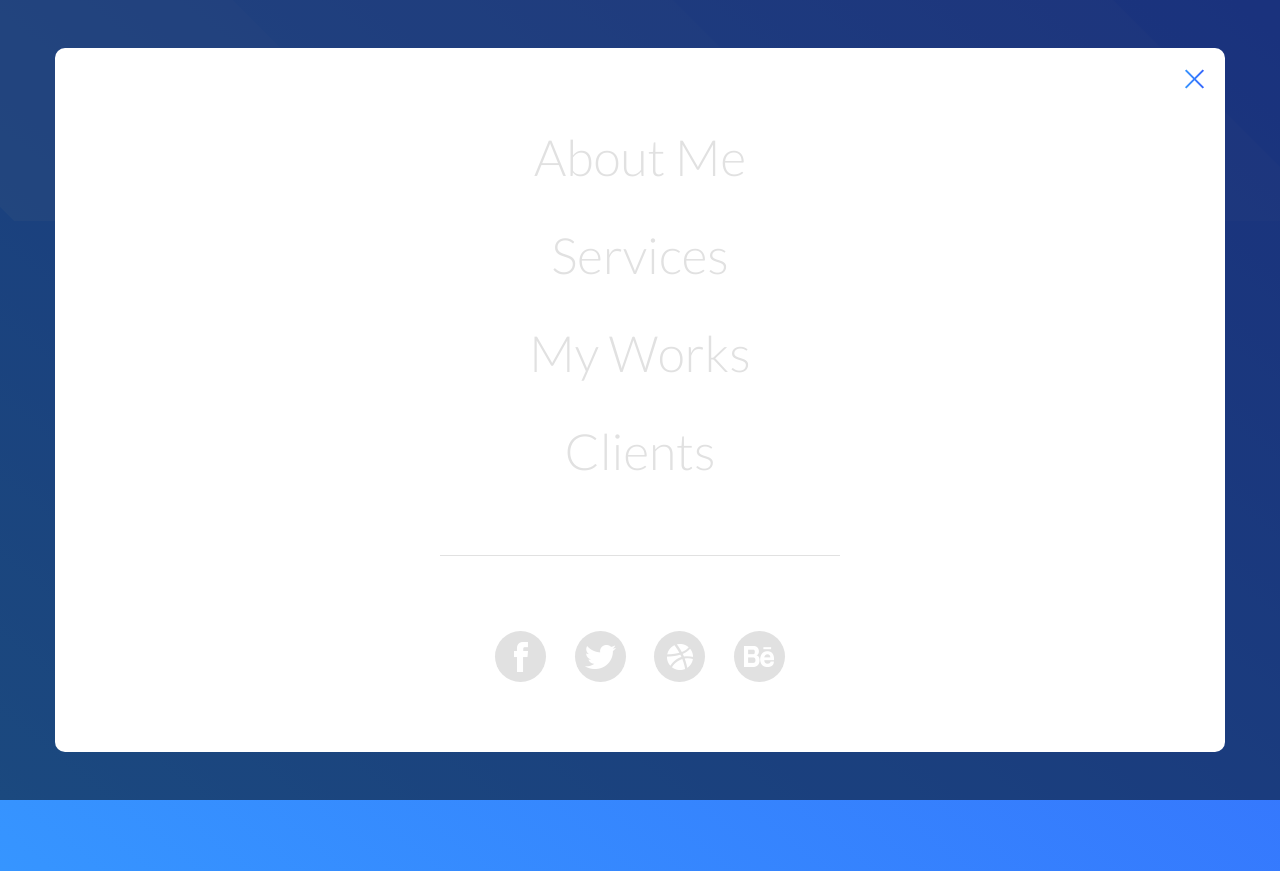
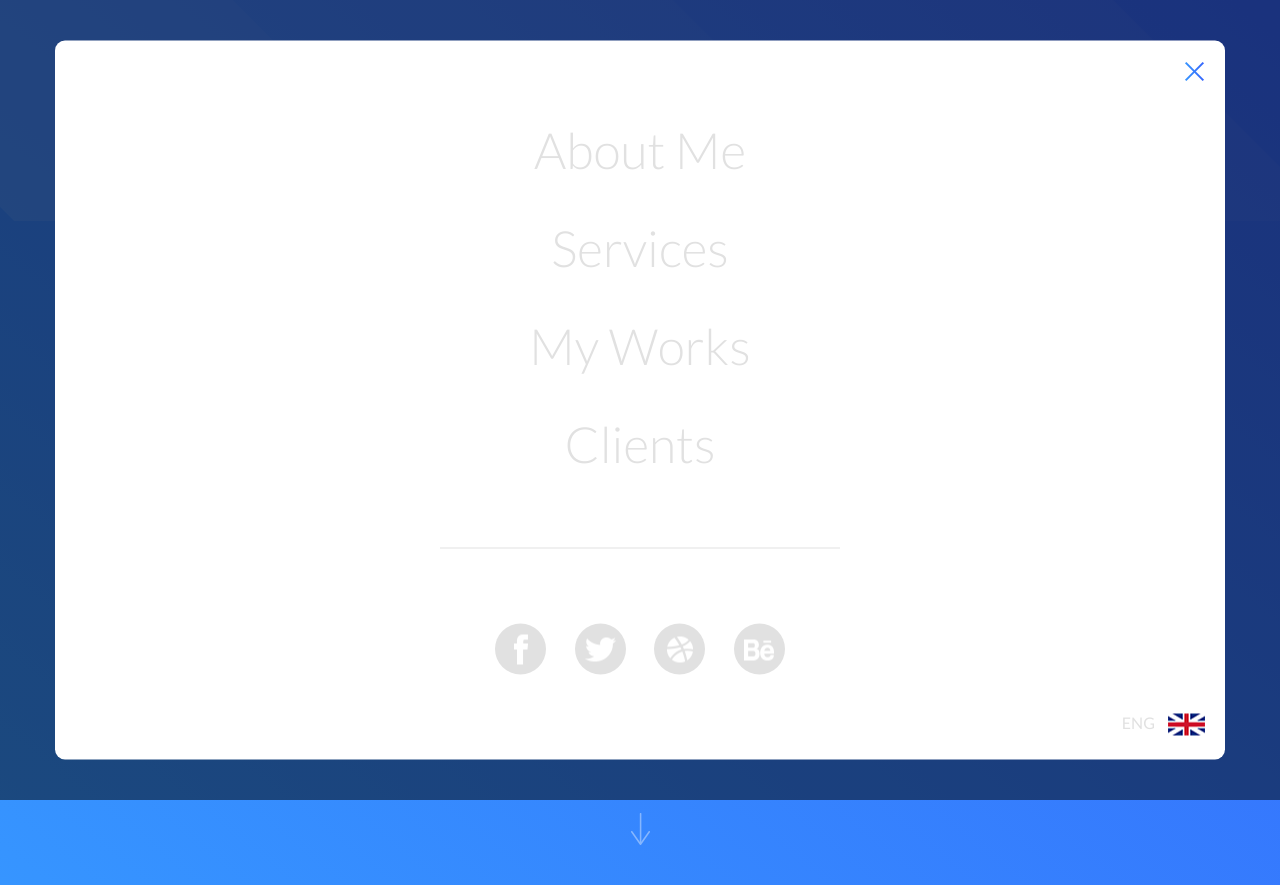
Before and after one commit to Asamoiliuk/beetroot_practice, a website: page src/index.html in a window 1280 px wide. Both pictures are taken after a click on the label 1196 px from the left and 110 px from the top of the page. Drawn offline with nearby package versions, Linux system fonts and the light colour scheme; files that its build step writes are made by us from their sources.

Commit message:
global.scss added, vars replaced by vars-new.scss, header, menu and hire-me popup form completed

```diff
--- a/src/_header.html
+++ b/src/_header.html
@@ -13,13 +13,14 @@
             <div class="col-9 header__container">
                 <div class="circle1">
                 </div>
-                <h1 class="h1 header__h1">free portfolio PSD template FOR GRAPHIC designerS</h1>
+                <h1 class="headerOne header__h1">free portfolio PSD template FOR GRAPHIC designerS</h1>
                 <p class="header__paragraph">Lorem ipsum dolor sit amet, consectetur adipisicing elit, sed do eiusmod
                     tempor incididunt ut labore et dolore magna aliqua. Ut enim ad minim veniam, quis nostrud
                 </p>
                 <input type="checkbox" id="hireMePopupOpen" class="form-checkbox">
                 //= _hire-me.html
-                <label for="hireMePopupOpen" class="header__button white-button">hire me</label>
+                <label for="hireMePopupOpen" class="header__button hireMeButton">hire me</label>
+                <img src="./images/grey_arrow.png" alt="" class="header__arrow">
             </div>
         </div>
     </div>
--- a/src/_menu.html
+++ b/src/_menu.html
@@ -24,5 +24,8 @@
                             class="navigation__sosial-image"></a></li>
             </ul>
         </nav>
+        <div class="language"> <a href="#" class="language__language">ENG <img src="./images/union-jack.png"
+                    class="language__language-img"> </a></div>
+
     </div>
 </div>
--- /dev/null
+++ b/src/css/_global.scss
@@ -0,0 +1,49 @@
+.page {
+    background-color: $background-color-white;
+    //simple text in About Me and Expert-In sections
+    font-family: $default-font;
+    font-size: 16px;
+    line-height: 2.188;
+    color: $simple-text-color;
+}
+
+.headerOne {
+    font-size: 50px;
+    color: $h1-color;
+    text-transform: uppercase;
+    line-height: 1.2;
+    text-align: center;
+    font-weight: 700;
+}
+
+.headerTwo {
+    font-size: 34px;
+    color: $h2-color;
+    background-image: #{$h2-gradient};
+    -webkit-background-clip: text;
+    -webkit-text-fill-color: transparent;
+    line-height: 1;
+    text-align: center;
+}
+
+.hireMeButton {
+    background-color: $hire-me-btn-background;
+    color: $hire-me-btn-text-color;
+    font-size: 16px;
+    font-weight: 700;
+    text-transform: uppercase;
+    line-height: 30px;
+    width: 204px;
+    border-radius: 27px;
+    padding: 11px 0 15px 0;
+    text-align: center;
+    cursor: pointer;
+
+    &:link {
+        color: $hire-me-btn-text-color;
+    }
+
+    &:visited {
+        color: $hire-me-btn-text-color;
+    }
+}
--- a/src/css/_header.scss
+++ b/src/css/_header.scss
@@ -1,22 +1,16 @@
-.page {
-    background-color: white;
-    font-family: "Lato", Arial, Helvetica, sans-serif;
-
-    &__header {
-        padding-top: 70px;
-        padding-bottom: 135px;
-        background:url(../images/header-bg.png) top center no-repeat,
-        #{$gradient-blue},
-        ;
-
-    }
+.header {
+    padding-top: 70px;
+    padding-bottom: 25px;
+    background:url(../images/header-bg.png) top center no-repeat,
+    #{$background-header},
+    ;
 }
 
 .circle1 {
     width: 145px;
     height: 145px;
     border-radius: 50%;
-    background-color: $symu-btn-text-color;
+    background-color: $header-circle-color;
     position: relative;
     margin-top: 25px;
     margin-bottom: 50px;
@@ -26,7 +20,7 @@
         width: 164px;
         height: 164px;
         border-radius: 50%;
-        background-color: $symu-btn-text-color;
+        background-color: $header-circle-color;
         opacity: 0.09;
         position: absolute;
         top: 50%;
@@ -39,7 +33,7 @@
         width: 185px;
         height: 185px;
         border-radius: 50%;
-        background-color: $symu-btn-text-color;
+        background-color: $header-circle-color;
         opacity: 0.059;
         position: absolute;
         top: 50%;
@@ -51,7 +45,6 @@
 }
 
 .header {
-
     &__wrapper {
         display: flex;
         justify-content: center;
@@ -69,52 +62,18 @@
     }
 
     &__paragraph {
-        font-size: 16px;
         color: $symu-btn-text-color;
         text-transform: uppercase;
-        line-height: 2.188;
         text-align: center;
         margin-bottom: 65px;
         padding: 0 50px;
     }
 
-    &__button {
-        cursor: pointer;
+    &__arrow {
+        margin-top: 92px;
     }
 }
 
-.h1 {
-    display: flex;
-    flex-direction: column;
-    align-items: center;
-    font-size: 50px;
-    color: $symu-btn-text-color;
-    text-transform: uppercase;
-    line-height: 1.2;
-    text-align: center;
-    font-weight: 700;
-}
-
-.white-button {
-    background-color: $symu-btn-text-color;
-    width: 204px;
-    border-radius: 27px;
-    font-size: 16px;
-    color: $hire-me-btn-text-color;
-    font-weight: 700;
-    text-transform: uppercase;
-    line-height: 30px;
-    padding: 11px 0 15px 0;
-    text-align: center;
-
-    &:link {
-        color: $hire-me-btn-text-color;
-    }
-
-    &:visited {
-        color: $hire-me-btn-text-color;
-    }
-}
 
 .form-checkbox {
     @include visuality-hidden;
--- a/src/css/_menu.scss
+++ b/src/css/_menu.scss
@@ -14,7 +14,7 @@
     display: flex;
     flex-direction: column;
     align-items: center;
-    padding-bottom: 70px;
+    padding-bottom: 30px;
     padding-top: 60px;
 
     &__link {
@@ -28,11 +28,12 @@
 
 
     &__link-href {
-        font-family: 'Lato' Arial, Helvetica, sans-serif;
         font-size: 50px;
         font-weight: 300;
         color: $color-menu-items;
+
         line-height: 1.96;
+        text-decoration: none;
 
         &:link {
             color: $color-menu-items;
@@ -43,7 +44,10 @@
         }
 
         &:hover {
-            color: $color-blue-3;
+            color: $color-menu-items-hover;
+            background-image: #{$color-menu-items-hover-gradient};
+            -webkit-background-clip: text;
+            -webkit-text-fill-color: transparent;
         }
     }
 
@@ -68,7 +72,7 @@
         box-sizing: border-box;
 
         &:hover {
-            background: #{$color-menu-items-hover};
+            background: #{$color-social-items-hover};
             background-color: none;
         }
     }
@@ -77,4 +81,23 @@
         padding: 8px;
         max-width: 100%;
     }
+
 }
+
+.language {
+    display: flex;
+    width: 100%;
+    justify-content: flex-end;
+
+    &__language {
+        color: $color-menu-items;
+        display: block;
+        text-decoration: none;
+        padding: 0 20px 20px 0;
+    }
+
+
+    &__language-img {
+        margin-left: 10px;
+    }
+}
--- a/src/css/_reset.scss
+++ b/src/css/_reset.scss
@@ -178,12 +178,6 @@ html {
     -ms-text-size-adjust: 100%;
 }
 
-a:link,
-a:visited {
-    text-decoration: none;
-    color: #000;
-}
-
 a:focus {
     outline: thin dotted;
 }
--- /dev/null
+++ b/src/css/_vars-new.scss
@@ -0,0 +1,70 @@
+//grid settings
+$gap: 15px;
+$grid-max-width: 1140px;
+$break-points: (
+    "lg": 1200px,
+    "md": 992px,
+    "sm": 768px,
+    "xs": 576px,
+    "xxs": 480px
+);
+
+
+//Main font
+$main-font: 'Lato'; //ok
+$default-font: $main-font, Arial, Helvetica, Sans-Serif; //ok
+
+
+//Colors used on the website
+$color-white: #fff;
+$color-lightblue: #f1f8ff;
+$color-lightgray: #b7c0c9;
+$color-grey: #e1e1e1;
+$color-darkblue: #194277;
+$color-red: #eb304d;
+$color-red-2: #b9bcd1;
+$color-blue-2: #3695ff;
+$color-blue-3: #3677fd;
+$color-black: #5a5a5a;
+$gradient-blue: 'linear-gradient(39deg, rgb(54, 149, 255) 0%, rgb(53, 100, 252) 100%)';
+$color-lightblack: rgba(90, 90, 90, 0.5);
+
+//page
+$background-color-white: $color-white; //ok. white sections background
+$background-color-lightblue: $color-lightblue; //ok. expert in and clients background
+$simple-text-color: $color-black; //ok. Color of simple text.
+$h1-color: $color-white;
+$h2-color: $color-blue-2;
+$h2-gradient: $gradient-blue;
+$hire-me-btn-background: $color-white; //ok
+$hire-me-btn-text-color: $color-blue-2; //ok
+
+//sumy popup
+$symu-btn-background: $color-red;
+$symu-btn-text-color: $color-white;
+
+//cookies
+$cookies-background-color: $color-darkblue; //ok
+$accept-btn-background: $color-white; //ok
+$accept-btn-text-color: $color-darkblue; //ok
+
+//header
+$background-header: $gradient-blue; //ok
+$header-circle-color: $color-white; //ok
+$header-text-color: $color-white; //ok
+
+//hire me form
+$color-bg-form: $color-white; //ok
+$color-form-border: $color-lightgray; //ok
+$color-placeholder: $color-lightblack; //ok
+
+//menu
+$color-menu-items: $color-grey;
+$color-menu-items-hover: $color-blue-3;
+$color-social-items-hover: $gradient-blue; //sections
+$section-name-color: $color-blue-3;
+$section-text: $color-black;
+$color-menu-items-hover-gradient: $gradient-blue;
+
+//footer
+$background-footer: $gradient-blue; //ok
--- a/src/css/_vars.scss
+++ /dev/null
@@ -1,51 +0,0 @@
-$gap: 15px;
-$grid-max-width: 1140px;
-$break-points: (
-    "lg": 1200px,
-    "md": 992px,
-    "sm": 768px,
-    "xs": 576px,
-    "xxs": 480px
-);
-
-
-$color-white: #fff;
-$color-lightblue: #f1f8ff;
-$color-lightgray: #b7c0c9;
-$color-darkblue: #194277;
-$color-red: #eb304d;
-$color-red-2: #b9bcd1;
-$color-blue-2: #3695ff;
-$color-blue-3: #3677fd;
-$color-black: #5a5a5a;
-$gradient-blue: 'linear-gradient(39deg, rgb(54, 149, 255) 0%, rgb(53, 100, 252) 100%)';
-$color-lightblack: rgba(90, 90, 90, 0.5);
-
-
-
-$cookies-background-color: $color-darkblue;
-$background-color-lightblue: $color-lightblue;
-$background-color-white: $color-white;
-$background-header: $gradient-blue;
-$background-footer: $gradient-blue;
-
-$symu-btn-background: $color-red;
-$symu-btn-text-color: $color-white;
-$hire-me-btn-background: $color-blue-2;
-$hire-me-btn-text-color: $color-blue-2;
-$accept-btn-background: $color-white;
-$accept-btn-text-color: $color-darkblue;
-
-$color-bg-form: $color-white;
-$color-form-border: $color-lightgray;
-$color-placeholder: $color-lightblack;
-
-$section-name-color: $color-blue-3;
-$section-text: $color-black;
-$header-text-color: $color-white;
-
-$main-font: 'Lato';
-$default-font: $main-font, Arial, Helvetica, Sans-Serif;
-
-$color-menu-items: #e1e1e1;
-$color-menu-items-hover: 'linear-gradient(39deg, rgb(54, 149, 255) 0%, rgb(53, 100, 252) 100%)';
--- a/src/css/style.scss
+++ b/src/css/style.scss
@@ -1,6 +1,6 @@
 @use "sass:math";
 @import './reset';
-@import './vars';
+@import './vars-new';
 @import './mixin';
 @include font($main-font, normal, 300, '../fonts/lato-v23-latin-300');
 @include font($main-font, normal, 400, '../fonts/lato-v23-latin-regular');
@@ -8,6 +8,7 @@
 @include font('Montserrat', normal, 400, '../fonts/montserrat-v25-latin-regular');
 @include font('Montserrat', normal, 700, '../fonts/montserrat-v25-latin-700');
 @import './grid';
+@import './global';
 @import './header';
 @import './menu';
 @import './hire-me';
```
Also changed, not shown: build/css/style.css, build/images/2000px-Union_flag_1606_(Kings_Colors).svg (added), build/images/2000px-Union_flag_1606_(Kings_Colors).svg.png (added), build/images/grey_arrow.png (added), build/images/grey_arrow.svg (added), build/images/union-jack.png (added), build/index.html, src/images/grey_arrow.png (added), src/images/union-jack.png (added).
